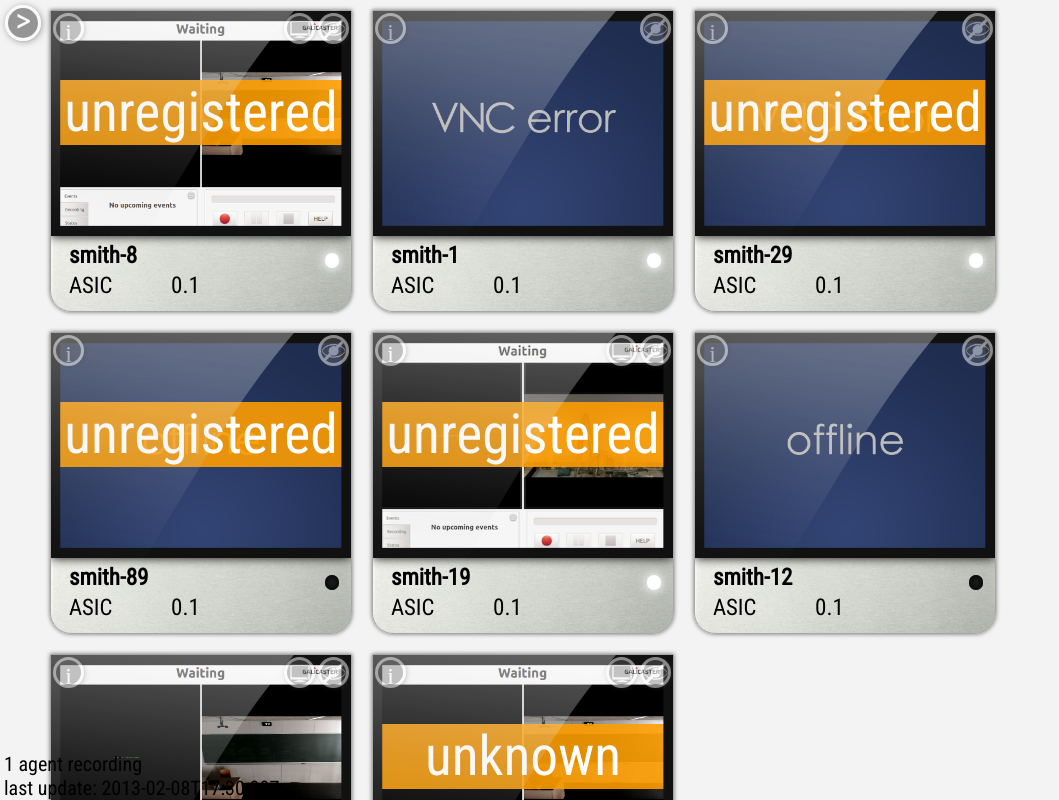
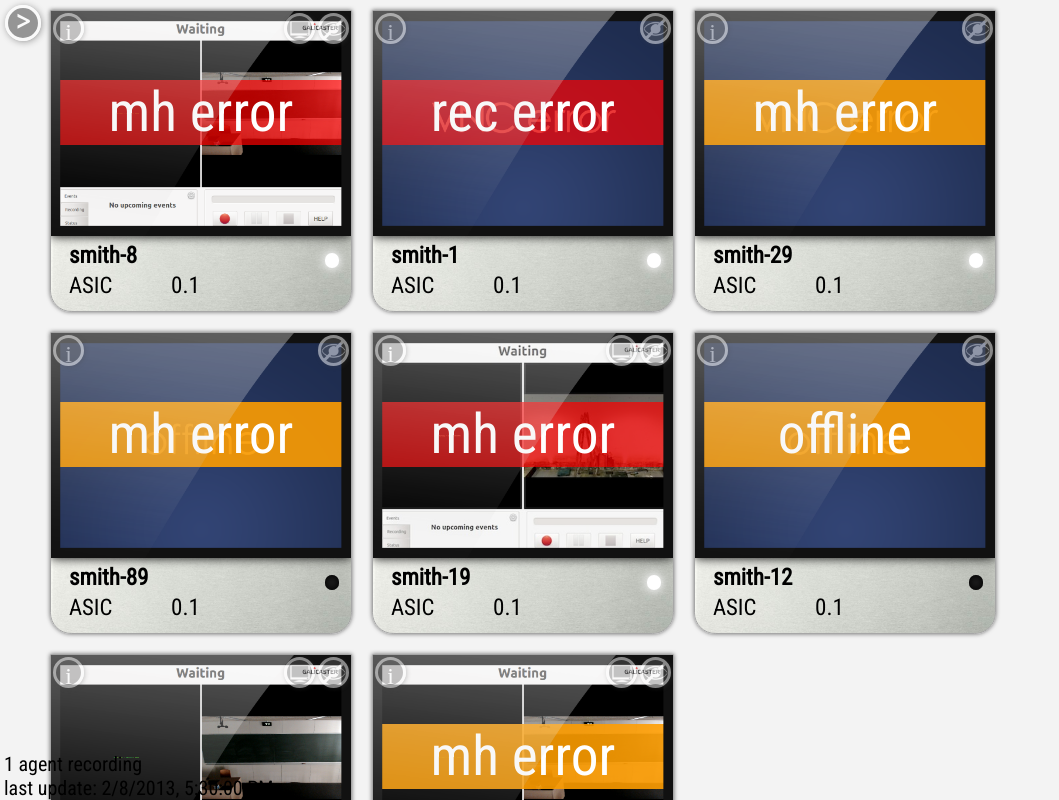
Before and after one commit to polimediaupv/dashboard, a plain HTML site: page web/index.html in a window 1280 px wide. Shown: the whole page, without its empty margins (0-1059 px from the left). Drawn offline with Linux system fonts and the light colour scheme; a web font is replaced by a local one.

Commit message:
ok messages deleted

```diff
--- a/web/agents.json
+++ b/web/agents.json
@@ -18,8 +18,8 @@
            "mhinfo": {},
            "calendar":[
            		{
-			        "start": "2013-02-08T15:00:00Z",
-			        "end": "2013-02-08T17:30:00Z",
+			        "start": "2013-02-14T08:00:00Z",
+			        "end": "2013-02-14T10:30:00Z",
 			        "title": "Clase de Intro. PSCtxo 2013-02-08 16:00"
 			    },
 			    {
@@ -105,8 +105,8 @@
            },
             "calendar": [
                 {
-                    "start": "2013-02-08T15:00:00Z",
-                    "end": "2013-02-08T17:30:00Z",
+                    "start": "2013-02-14T09:00:00Z",
+                    "end": "2013-02-14T10:30:00Z",
                     "title": "Clase de Intro. PSCtxo 2013-02-08 16:00"
                 },
                 {
@@ -181,8 +181,8 @@
            "mhinfo": {},
             "calendar": [
                 {
-                    "start": "2013-02-08T15:00:00Z",
-                    "end": "2013-02-08T17:30:00Z",
+                    "start": "2013-02-14T06:00:00Z",
+                    "end": "2013-02-14T07:30:00Z",
                     "title": "Clase de Intro. PSCtxo 2013-02-08 16:00"
                 },
                 {
@@ -219,8 +219,8 @@
            "mhinfo": {},
             "calendar": [
                 {
-                    "start": "2013-02-08T15:00:00Z",
-                    "end": "2013-02-08T17:30:00Z",
+                    "start": "2013-02-14T15:00:00Z",
+                    "end": "2013-02-14T17:30:00Z",
                     "title": "Clase de Intro. PSCtxo 2013-02-08 16:00"
                 },
                 {
--- a/web/index.html
+++ b/web/index.html
@@ -10,7 +10,7 @@
 		<link href='http://fonts.googleapis.com/css?family=Bonbon' rel='stylesheet' type='text/css'>
 		<link rel="stylesheet" href="style/base.css" title="Basic stylesheet" type="text/css" media="screen" charset="utf-8">
 	</head>
-	<body onload="new AgentMonitor($('#mainContainer')[0],{agentDataUrl:'agents.json',reloadMinutes:5,imagesDir:'screenshots',thumbsDir:'screenshots',zoomIncrement:50})">
+	<body onload="new AgentMonitor($('#mainContainer')[0],{agentDataUrl:'agents.json',reloadMinutes:5,reloadAllMinutes:60,imagesDir:'screenshots',thumbsDir:'screenshots',zoomIncrement:50})">
 		<div id="mainContainer"></div>
 	</body>
 </html>
--- a/web/javascript/agent_monitor.js
+++ b/web/javascript/agent_monitor.js
@@ -446,9 +446,26 @@ var MonitorDashboard = Class.create({
 		});
 	},
 
+	parseDateTime:function(dateTime) {
+		var result = {};
+		if (/(\d\d\d\d)-(\d\d)-(\d\d)T(\d\d):(\d\d):(\d\d)Z/i.test(dateTime)) {
+			result.year = RegExp.$1;
+			result.month = RegExp.$2;
+			result.day = RegExp.$3;
+			result.hour = RegExp.$4;
+			result.minute = RegExp.$5;
+			result.second = RegExp.$6;
+		}
+		return result;
+	},
+
+	getTimeFormat:function(rawTimer) {
+		return new Date(rawTimer).toLocaleString();
+	},
+
 	getLastUpdate:function() {
 		var date = this.agentData.datetime;
-		return date;
+		return this.getTimeFormat(date);
 	},
 
 	buildDashboard:function() {
@@ -520,12 +537,65 @@ var MonitorDashboard = Class.create({
 		return status;
 	},
 
+	getRecordingStatus:function(startDate,endDate) {
+		var today = new Date();
+		var diff = (today - startDate) / 1000;
+		diff = diff / 60;
+		var endDiff = (today - endDate) / 1000;
+		endDiff = endDiff / 60;
+		var status = 'idle';
+
+		if (today.getDate()==startDate.getDate() && today.getMonth()==startDate.getMonth() && today.getFullYear()==startDate.getFullYear()) {
+			status = 'today';
+		}
+
+		if (diff<0) { // Incomming recording
+			if (Math.abs(diff)<site.instance.initConfig.recordingAlertTresshold) {
+				status = 'impendign';
+			}
+		}
+		if (diff>0 && endDiff<0) {
+			status = 'recording';
+		}
+		if (endDiff>0) {
+			status = 'idle';
+		}
+		return status;
+	},
+
+	getNextScheduledRecording:function(calendar) {
+		var today = new Date();
+		var recording = null;
+		var minDiff = 999999;
+
+		for (var i=0;i<calendar.length;++i) {
+			var start = new Date(calendar[i].start);
+			var end = new Date(calendar[i].end);
+			var endDiff = ((today - end) / 1000) / 60;
+			var diff = ((today - start) / 1000) / 60;
+			if (diff<0 && Math.abs(diff)<minDiff) {
+				recording = calendar[i];
+				minDiff = Math.abs(diff);
+			}
+			if (diff>0 && endDiff<0) {	// Is recording now!
+				recording = calendar[i];
+				break;
+			}
+		}
+		return recording;
+	},
+
 	// unknown, idle, impending, capturing
 	getCalendarStatus:function(agentData) {
 		var status = 'unknown';
 		if (agentData.calendar) {
-			var date = "2013-02-08T17:30:00Z";
-
+			var nextRecording = this.getNextScheduledRecording(agentData.calendar);
+			status = 'idle';
+			if (nextRecording) {
+				var start = new Date(nextRecording.start);
+				var end = new Date(nextRecording.end);
+				status = this.getRecordingStatus(start,end);
+			}
 		}
 		return status;
 	},
@@ -557,6 +627,68 @@ var MonitorDashboard = Class.create({
 		}
 	},
 
+	getStatusMessage:function(agentStatus) {
+		var host = agentStatus.hostStatus;
+		var mh = agentStatus.mhStatus;
+		var cal = agentStatus.calendarStatus;
+
+		var calRec = (cal=='recording' || cal=='impending' || cal=='today');
+		var hostDown = (host=='offline');
+		var mhRecording = (mh=='capturing');
+		var mhDown = (mh!='idle' && mh!='capturing');
+
+		var message = '';
+		var className = '';	// ok, warning, error
+
+		if (calRec) {
+			if (hostDown) {
+				message = 'offline';
+				className = 'error';
+			}
+			else if (mhDown) {
+				message = 'mh error';
+				className = 'error';
+			}
+			else if (!mhRecording && cal=='recording') {
+				message = 'rec error';
+				className = 'error';
+			}
+			else if (mhRecording && cal=='recording') {
+				message = 'capturing';
+				className = 'ok';
+			}
+			else if (cal=='impending') {
+				message = 'impending rec';
+				className = 'ok';
+			}
+			else if (cal=='today') {
+				message = 'rec today';
+				className = 'ok';
+			}
+			else {
+				message = 'unknown';
+				className = 'error';
+			}
+		}
+		else if (mhDown) {
+			message = 'mh error';
+			className = 'warning';
+		}
+		else if (hostDown) {
+			message = 'offline';
+			className = 'warning';
+		}
+		else if (!mhDown && !hostDown) {
+			message = '';
+			className = 'ok'
+		}
+
+		if (message!='' && className!='') {
+			return base.dom.createElement('div',{className:'dashboardItem statusText ' + className,innerHTML:message});
+		}
+		return null;
+	},
+
 	createItem:function(agentData) {
 		var item = base.dom.createElement('div',{className:'dashboardItemContainer',id:agentData.agentname});
 		var url = agentData.agenturl;
@@ -585,8 +717,9 @@ var MonitorDashboard = Class.create({
 			item.appendChild(base.dom.createElement('div',{className:'dashboardItem offlineIcon'}));
 		}
 
-		if (item.agentStatus.mhStatus!='idle' && item.agentStatus.mhStatus!='capturing') {
-			item.appendChild(base.dom.createElement('div',{className:'dashboardItem statusText warning',innerHTML:item.agentStatus.mhStatus}));
+		var statusMessage = this.getStatusMessage(item.agentStatus);
+		if (statusMessage) {
+			item.appendChild(statusMessage);
 		}
 
 		var iconStatus = 'unreachable';
@@ -679,6 +812,13 @@ var MonitorDashboard = Class.create({
 			infoContainer.appendChild(base.dom.createElement('div',{className:'dashboardDetail info building',innerHTML:'<span class="dashboardDetail info label">' + site.messages.translate('building') + '</span>:' + agentData.enrich.building}));
 			infoContainer.appendChild(base.dom.createElement('div',{className:'dashboardDetail info center',innerHTML:'<span class="dashboardDetail info label">' + site.messages.translate('center') + '</span>:' + agentData.enrich.center}));
 			infoContainer.appendChild(base.dom.createElement('div',{className:'dashboardDetail info classroom',innerHTML:'<span class="dashboardDetail info label">' + site.messages.translate('classroom') + '</span>:' + agentData.enrich.classroom}));
+
+			hostStatus = this.getHostStatus(agentData);
+			mhStatus = this.getMHStatus(agentData);
+			calStatus = this.getCalendarStatus(agentData);
+			infoContainer.appendChild(base.dom.createElement('div',{className:'dashboardDetail info hostStatus',innerHTML:'<span class="dashboardDetail info label">' + site.messages.translate('hostStatus') + '</span>:' + hostStatus}));
+			infoContainer.appendChild(base.dom.createElement('div',{className:'dashboardDetail info mhStatus',innerHTML:'<span class="dashboardDetail info label">' + site.messages.translate('mhStatus') + '</span>:' + mhStatus}));
+			infoContainer.appendChild(base.dom.createElement('div',{className:'dashboardDetail info calStatus',innerHTML:'<span class="dashboardDetail info label">' + site.messages.translate('calStatus') + '</span>:' +calStatus}));
 		}
 		item.appendChild(infoContainer);
 		return item;
@@ -831,13 +971,15 @@ var AgentMonitor = Class.create({
 	saveConfigTimer:null,
 	loader:null,
 	reloadTimer:null,
-	reloadMinutes:5,
+	reloadAllTimer:null,
 	initConfig:{
 		reloadMinutes:5,
+		reloadAllMinutes:60,
 		agentDataUrl:'agents.json',
 		imagesDir:'screenshots',
 		thumbsDir:'screenshots',
-		zoomIncrement:50
+		zoomIncrement:50,
+		recordingAlertTresshold:120
 	},
 
 	initialize:function(container,initConfig) {
@@ -847,6 +989,8 @@ var AgentMonitor = Class.create({
 			if (initConfig.imagesDir) this.initConfig.imagesDir = initConfig.imagesDir;
 			if (initConfig.thumbsDir) this.initConfig.thumbsDir = initConfig.thumbsDir;
 			if (initConfig.zoomIncrement) this.initConfig.zoomIncrement = initConfig.zoomIncrement;
+			if (initConfig.recordingAlertTresshold) this.initConfig.recordingAlertTresshold = initConfig.recordingAlertTresshold;
+			if (initConfig.reloadAllMinutes) this.initConfig.reloadAllMinutes = initConfig.reloadAllMinutes;
 		}
 		this.mainContainer = container;
 		var thisClass = this;
@@ -868,6 +1012,12 @@ var AgentMonitor = Class.create({
 			thisClass.dashboard.load(thisClass.initConfig.agentDataUrl,function() {});
 		},reloadTime);
 		this.reloadTimer.repeat = true;
+		if (this.initConfig.reloadAllMinutes>0) {
+			var reloadAllTime = this.initConfig.reloadAllMinutes * 60 * 1000;
+			this.reloadAllTimer = new base.Timer(function(timer) {
+				window.location = window.location;
+			},reloadAllTime);
+		}
 	},
 
 	saveConfig:function() {
--- a/web/style/base.css
+++ b/web/style/base.css
@@ -393,6 +393,10 @@ html {
 	background-color: rgba(255,0,0,0.7);
 }
 
+.dashboardItem.statusText.ok {
+	background-color: rgba(0,138,19,0.82);
+}
+
 .dashboardItem.statusIcon.unreachable {
 	background-color: #303030;
 	box-shadow: inset 0px 0px 8px 2px black;
```
